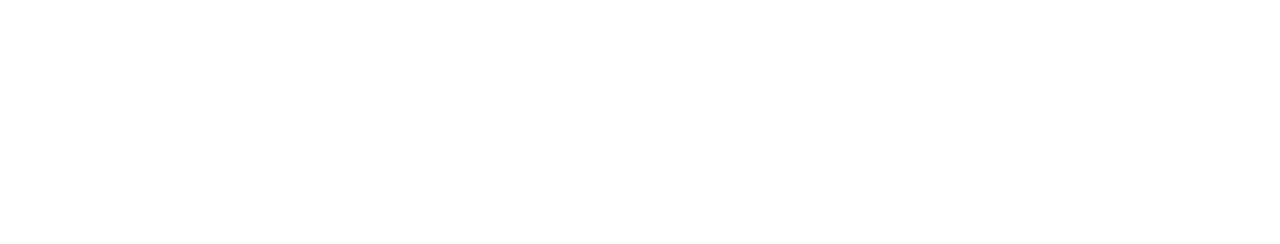
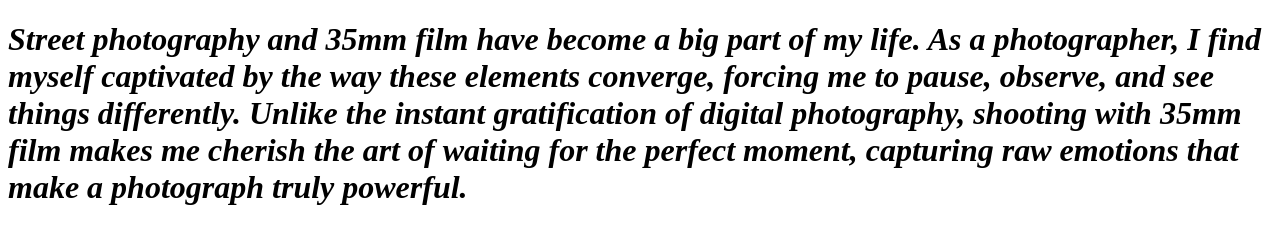
Before and after one commit to Julesmcghouls/GA-4-HTML, a website: page index.html in a window 1280 px wide. Drawn offline with Linux system fonts and the light colour scheme.

Commit message:
added body, header, footer

```diff
--- a/index.html
+++ b/index.html
@@ -1,8 +1,18 @@
 <!DOCTYPE html>
 <html>
+
    <head>
+      <title>Pentax K1000</title>
    </head>
+
    <body>
-      <!-- Write your HTML in this file! -->
+
+      <h1>
+         <em>Street photography and 35mm film have become a big part of my life. As a photographer, I find myself captivated by the way these elements converge, forcing me to pause, observe, and see things differently. Unlike the instant gratification of digital photography, shooting with 35mm film makes me cherish the art of waiting for the perfect moment, capturing raw emotions that make a photograph truly powerful.</em>
+       </h1>
+
+      <h2> </h2>
+
    </body>
+
 </html>
```
